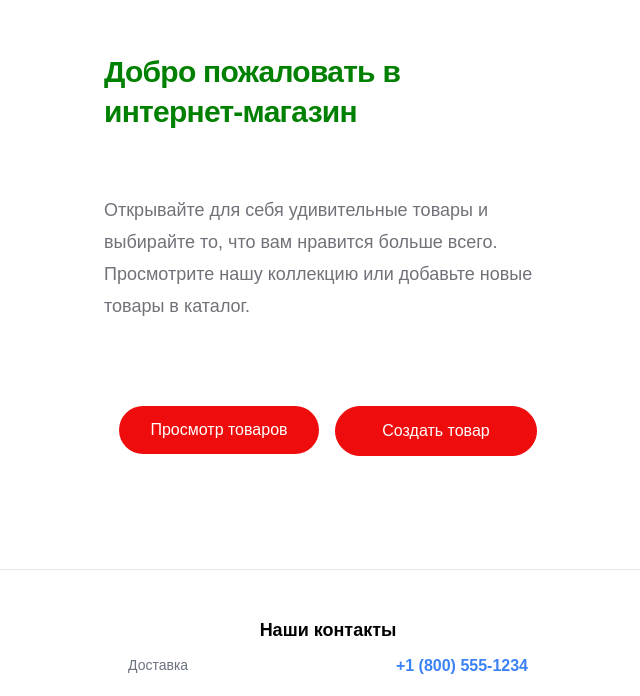
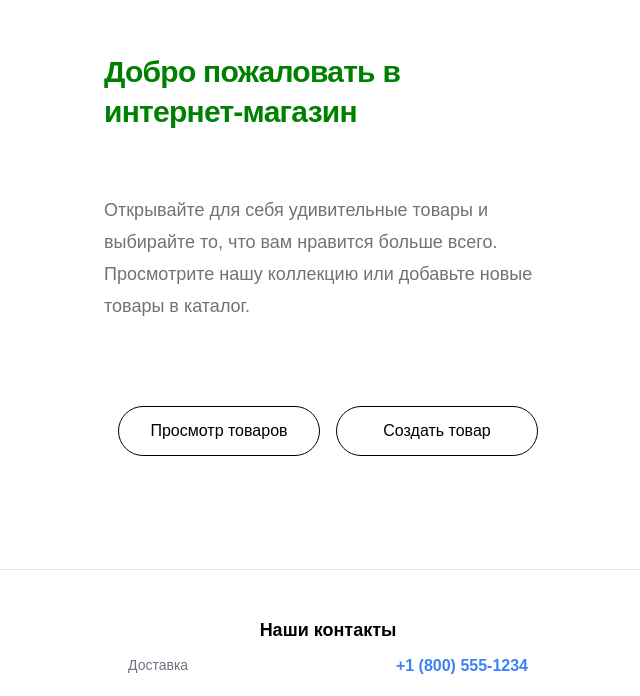
Before and after one commit to Alex135135/ecosistems, a Next.js app: page / in a window 1280 px wide. Shown: the part 104-800 px from the top of the page, without its empty margins (312-952 px from the left). Built offline with nearby package versions, Linux system fonts and the light colour scheme.

Commit message:
edit button

```diff
--- a/src/app/page.module.css
+++ b/src/app/page.module.css
@@ -61,11 +61,12 @@
     gap: 0.5rem;
     border-radius: 9999px;
     padding: 0 1.25rem;
-    background-color: var(--button-primary-bg, #ee0c0c);
-    color: var(--button-primary-text, #ffffff);
+    background-color: var(--button-primary-bg, white);
+    color: var(--button-primary-text, black);
     text-decoration: none;
     transition: background-color 0.2s ease-in-out;
     white-space: nowrap;
+    border: solid 1px black;
 }
 
 .primaryButton:hover {
@@ -80,12 +81,13 @@
     justify-content: center;
     border-radius: 9999px;
     padding: 0 1.25rem;
-    border: 1px solid var(--button-secondary-border, #ee0c0c);
-    color: var(--button-secondary-text, white);
-    background: #ee0c0c;
+    border: 1px solid var(--button-secondary-border, black);
+    color: var(--button-secondary-text, black);
+    background: white;
     text-decoration: none;
     transition: all 0.2s ease-in-out;
     white-space: nowrap;
+
 }
 
 .secondaryButton:hover {
```
